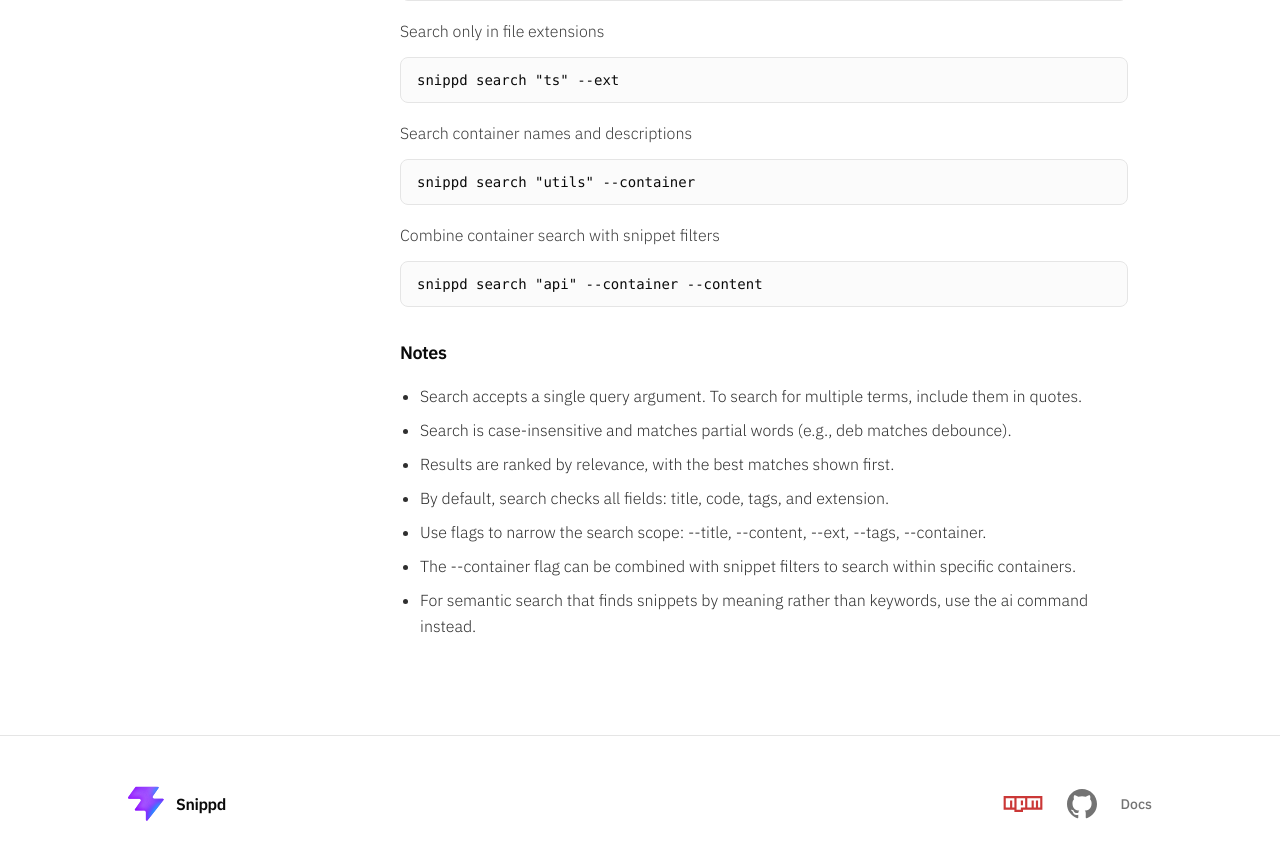
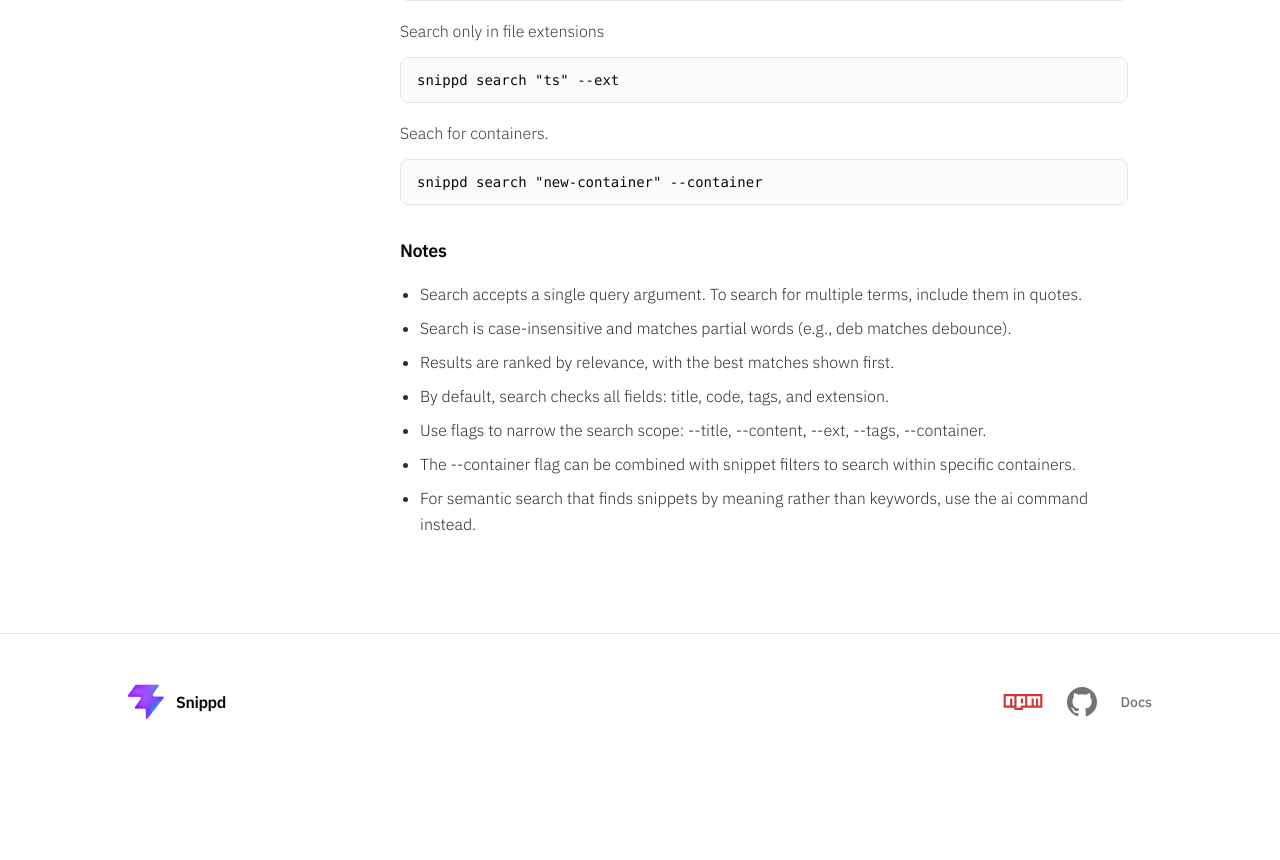
Before and after one commit to Shadan-Jamal/Snippd-Site, a React (Vite) app: page /docs/search in a window 1280 px wide. Shown: the part 1363-2223 px from the top of the page. After the commit the page ends 2133 px from the top, so only its background shows below. Built offline with nearby package versions, Linux system fonts and the light colour scheme.

Commit message:
update doc for search

```diff
--- a/src/content/command-guides/search.tsx
+++ b/src/content/command-guides/search.tsx
@@ -33,8 +33,7 @@ export default function SearchGuide() {
         { description: "Search only in snippet code content", code: 'snippd search "import express" --content' },
         { description: "Search only in tags", code: 'snippd search "react" --tags' },
         { description: "Search only in file extensions", code: 'snippd search "ts" --ext' },
-        { description: "Search container names and descriptions", code: 'snippd search "utils" --container' },
-        { description: "Combine container search with snippet filters", code: 'snippd search "api" --container --content' },
+        { description: "Seach for containers.", code: 'snippd search "new-container" --container' },
       ]}
       commandFlows={commandFlows}
       notes={[
```
